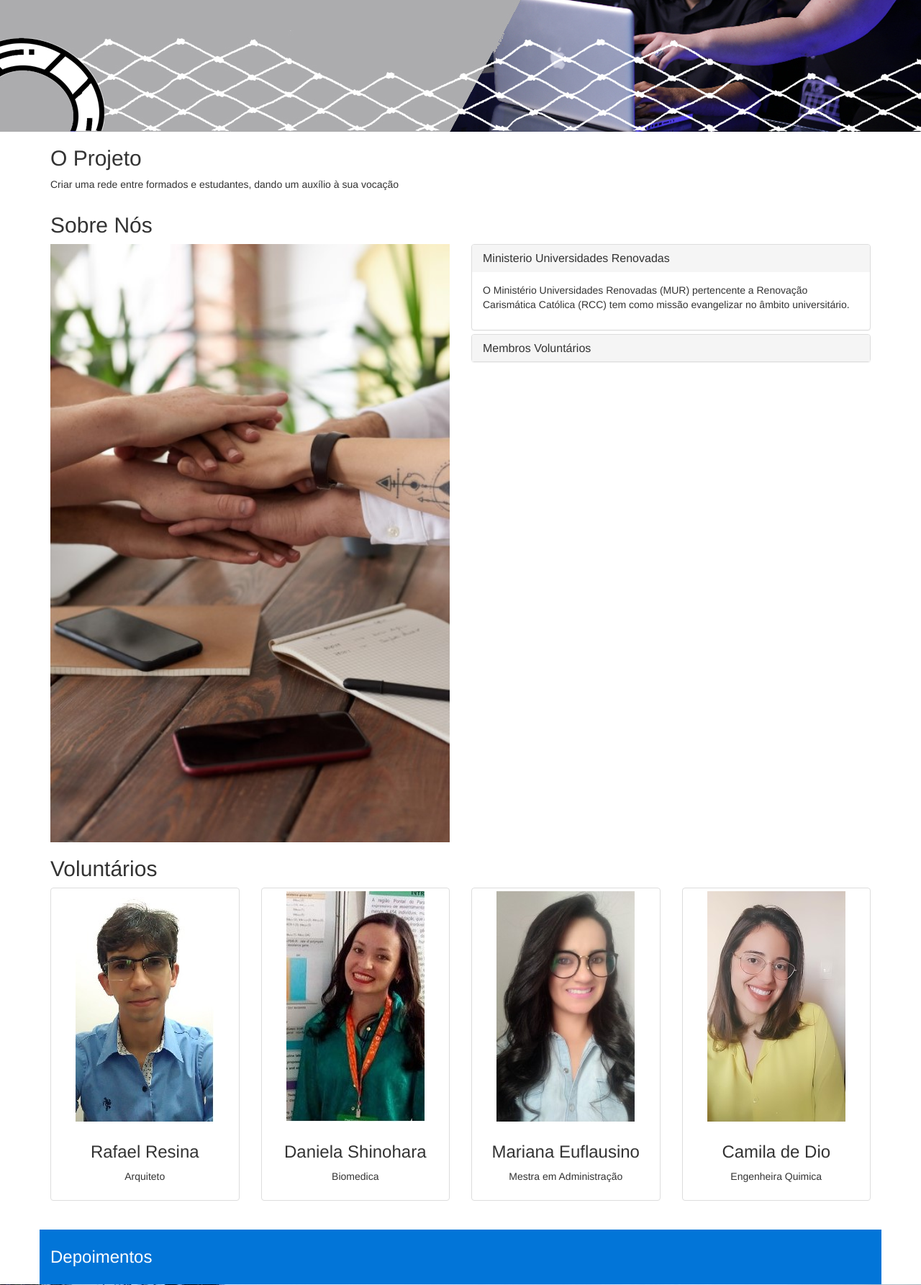
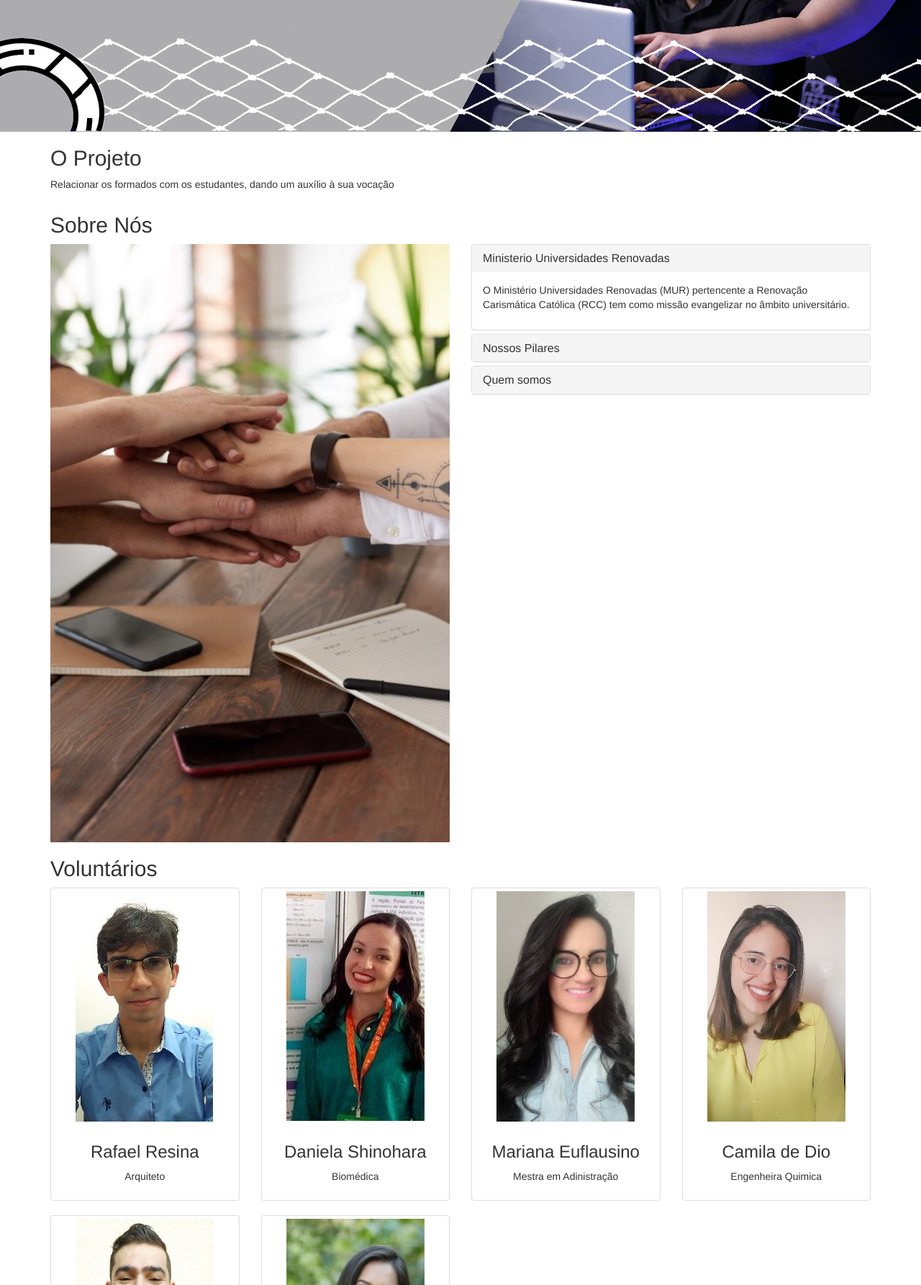
Before and after one commit to fsbflavio/projeto-mur, a PHP site: page /index.html in a window 1280 px wide. Shown: the part 322-2107 px from the top of the page at 72% size. Run offline with PHP 8.4, Linux system fonts and the light colour scheme.

Commit message:
novas fotos voluntarios

```diff
--- a/estilos.css
+++ b/estilos.css
@@ -73,6 +73,10 @@ footer address:last-child {
 
 @media(min-width: 768px) {
 	#paineis-sobre {
-		margin-top: 0;
+        margin-top: 0;
 	}
 }
+
+#paineis-sobre h3{
+    cursor: pointer;
+}
--- a/index.html
+++ b/index.html
@@ -44,7 +44,7 @@
 
   <section id="projeto" class="container">
     <h2>O Projeto</h2>
-    <p>Criar uma rede entre formados e estudantes, dando um auxílio à sua vocação</p>
+    <p>Relacionar os formados com os estudantes, dando um auxílio à sua vocação</p>
   </section>
 
   <section id="sobre-nos" class="container">
@@ -53,6 +53,7 @@
 
       <img class="img-responsive col-sm-6" src="img/sobre-nos-small.jpg" alt="Mãos uma sobre as outras simbolizando união">
       <div class="panel-group col-sm-6" id="paineis-sobre">
+
         <div class="panel panel-default">
           <div class="panel-heading">
             <h3 class="panel-title" data-toggle="collapse" data-target="#primeiro-paragrafo"
@@ -70,14 +71,29 @@
           <div class="panel-heading">
             <h3 class="panel-title" data-toggle="collapse" data-target="#segundo-paragrafo"
               data-parent="#paineis-sobre">
-              Membros Voluntários</h3>
+              Nossos Pilares</h3>
           </div>
           <div id="segundo-paragrafo" class="collapse">
+            <div class="panel-body">
+              <p>Fé e Razão - A fé e a razão constituem como que as duas asas pelas quais o espírito humano se eleva à contemplação da verdade”. Esta frase, com que se inicia a encíclica Fides et ratio, de João Paulo II, representa a nossa base para esse projeto</p>
+            </div>
+          </div>
+        </div>
+
+        <div class="panel panel-default">
+          <div class="panel-heading">
+            <h3 class="panel-title" data-toggle="collapse" data-target="#terceiro-paragrafo"
+              data-parent="#paineis-sobre">
+              Quem somos</h3>
+          </div>
+          <div id="terceiro-paragrafo" class="collapse">
             <div class="panel-body">
               <p>Somos Academicos, Pós Graduados e Profissionais vinculados ao MUR (Ministério Universidades Renovadas)</p>
             </div>
           </div>
         </div>
+
+
       </div>
     </div>
   </section>
@@ -101,7 +117,7 @@
           <img src="img/voluntarios/daniela-shinohara-cut-small.jpg" alt="Daniela Shinohara">
           <figcaption class="caption">
             <h3>Daniela Shinohara</h3>
-            <p>Biomedica</p>
+            <p>Biomédica</p>
           </figcaption>
         </figure>
       </div>
@@ -111,7 +127,7 @@
           <img src="img/voluntarios/mariana_euflausino-cut-small.jpg" alt="Mariana Euflausino">
           <figcaption class="caption">
             <h3>Mariana Euflausino</h3>
-            <p>Mestra em Administração</p>
+            <p>Mestra em Adinistração</p>
           </figcaption>
         </figure>
       </div>
@@ -125,6 +141,27 @@
           </figcaption>
         </figure>
       </div>
+
+      <div class="col-sm-6 col-md-4 col-lg-3">
+        <figure class="thumbnail">
+          <img src="img/voluntarios/flavio-sidnei-baia-cut-small.jpg" alt="Flavio Baia">
+          <figcaption class="caption">
+            <h3>Flavio Sidnei Baia</h3>
+            <p>Analista de Sistemas</p>
+          </figcaption>
+        </figure>
+      </div>
+
+      <div class="col-sm-6 col-md-4 col-lg-3">
+        <figure class="thumbnail">
+          <img src="img/voluntarios/vanessa-rota-cut-small.jpg" alt="Vanessa Rota">
+          <figcaption class="caption">
+            <h3>Vanessa da Silva Rota</h3>
+            <p>Contadora</p>
+          </figcaption>
+        </figure>
+      </div>
+
     </div>
   </section>
 
```
Also changed, not shown: img/voluntarios/flavio-sidnei-baia-cut-small.jpg (added), img/voluntarios/flavio-sidnei-baia-cut.jpg (added), img/voluntarios/flavio-sidnei-baia.jpeg (added), img/voluntarios/vanessa-rota-cut-small.jpg (added), img/voluntarios/vanessa-rota-cut.jpg (added), img/voluntarios/vanessa-rota.jpg (added).
